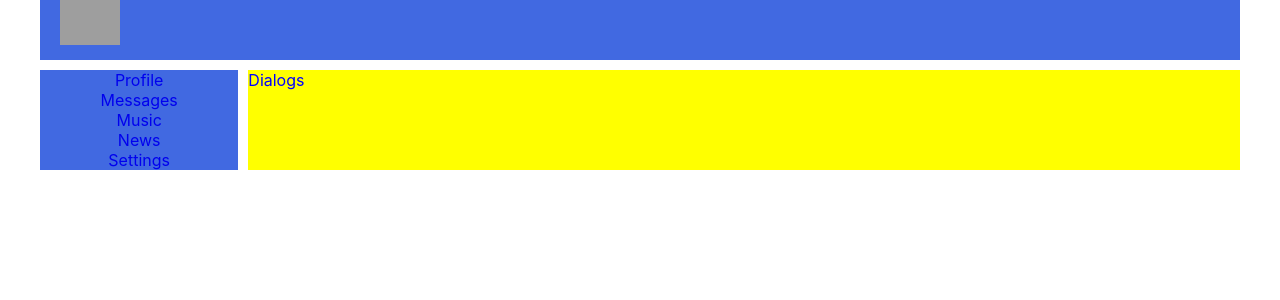
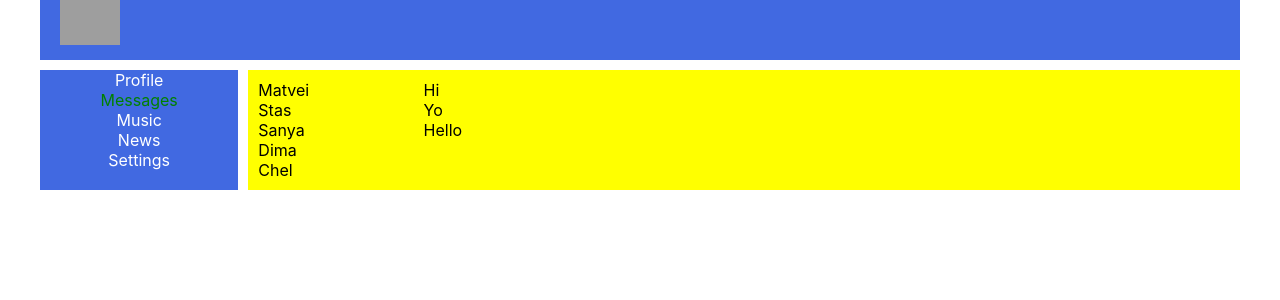
Before and after one commit to Badman018/1app, a React (Create React App) app: page /dialogs in a window 1280 px wide. Shown: the top 300 px of the page. Built offline with nearby package versions, Linux system fonts and the light colour scheme; grey boxes are pictures that could not be loaded.

Commit message:
Lesson 21 - component Dialog(NavLink) + grid

```diff
--- a/src/components/Dialogs/Dialogs.jsx
+++ b/src/components/Dialogs/Dialogs.jsx
@@ -1,10 +1,32 @@
 import React from 'react';
 import s from './Dialogs.module.css'
+import {NavLink} from "react-router-dom";
 
 const Dialogs = () => {
     return (
-        <div className={s.content}>
-            <a className={s.dialogNav}>Dialogs</a>
+        <div className={s.dialogs}>
+            <div className={s.dialogNav}>
+                <div className={s.dialog }>
+                    <NavLink to='/dialogs/1' activeClassName={s.activeDialog}>Matvei</NavLink>
+                </div>
+                <div className={s.dialog}>
+                    <NavLink to='/dialogs/2' activeClassName={s.activeDialog}>Stas</NavLink>
+                </div>
+                <div className={s.dialog}>
+                    <NavLink to='/dialogs/3' activeClassName={s.activeDialog}>Sanya</NavLink>
+                </div>
+                <div className={s.dialog}>
+                    <NavLink to='/dialogs/4' activeClassName={s.activeDialog}>Dima</NavLink>
+                </div>
+                <div className={s.dialog}>
+                    <NavLink to='/dialogs/5' activeClassName={s.activeDialog}>Chel</NavLink>
+                </div>
+            </div>
+            <div className={s.messages}>
+                <div className={s.message}>Hi</div>
+                <div className={s.message}>Yo</div>
+                <div className={s.message}>Hello</div>
+            </div>
         </div>
     )
 }
--- a/src/components/Dialogs/Dialogs.module.css
+++ b/src/components/Dialogs/Dialogs.module.css
@@ -1,7 +1,33 @@
+.dialogs {
+    display: grid;
+    grid-template-columns: 2fr 10fr;
+}
+
 .dialogNav {
+    padding: 10px;
+}
+
+.dialog a.activeDialog {
+    color: darkgreen;
+}
+
+.dialog {
+
+}
+
+.messages {
+    padding: 10px;
+}
+
+.message {
+
+}
+
+.dialog a:hover {
     color: blue;
 }
 
-.content {
-
+.dialog a {
+    text-decoration: none;
+    color: black;
 }
--- a/src/components/Navbar/Nav.jsx
+++ b/src/components/Navbar/Nav.jsx
@@ -6,19 +6,19 @@ const Nav = () => {
     return (
         <nav className={s.nav}>
             <div className={s.item}>
-                <NavLink to='/profile'>Profile</NavLink>
+                <NavLink to='/profile' activeClassName={s.activeLink}>Profile</NavLink>
             </div>
             <div className={s.item}>
-                <NavLink to='/dialogs'>Messages</NavLink>
+                <NavLink to='/dialogs' activeClassName={s.activeLink}>Messages</NavLink>
             </div>
             <div className={s.item}>
-                <NavLink to='/music'>Music</NavLink>
+                <NavLink to='/music' activeClassName={s.activeLink}>Music</NavLink>
             </div>
             <div className={s.item}>
-                <NavLink to='/news'>News</NavLink>
+                <NavLink to='/news' activeClassName={s.activeLink}>News</NavLink>
             </div>
             <div className={s.item}>
-                <NavLink to='/settings'>Settings</NavLink>
+                <NavLink to='/settings' activeClassName={s.activeLink}>Settings</NavLink>
             </div>
         </nav>
     )
--- a/src/components/Navbar/Nav.module.css
+++ b/src/components/Navbar/Nav.module.css
@@ -2,17 +2,19 @@
     grid-area: nav;
     background-color: royalblue;
     color: white;
+    text-align: center;
 }
 
-.item {
+.item a {
     text-align: center;
     color: white;
-}
-
-a {
     text-decoration: none;
 }
 
-.item:hover {
+.item a.activeLink {
+    color: green;
+}
+
+.item a:hover {
     color: black;
 }
```
